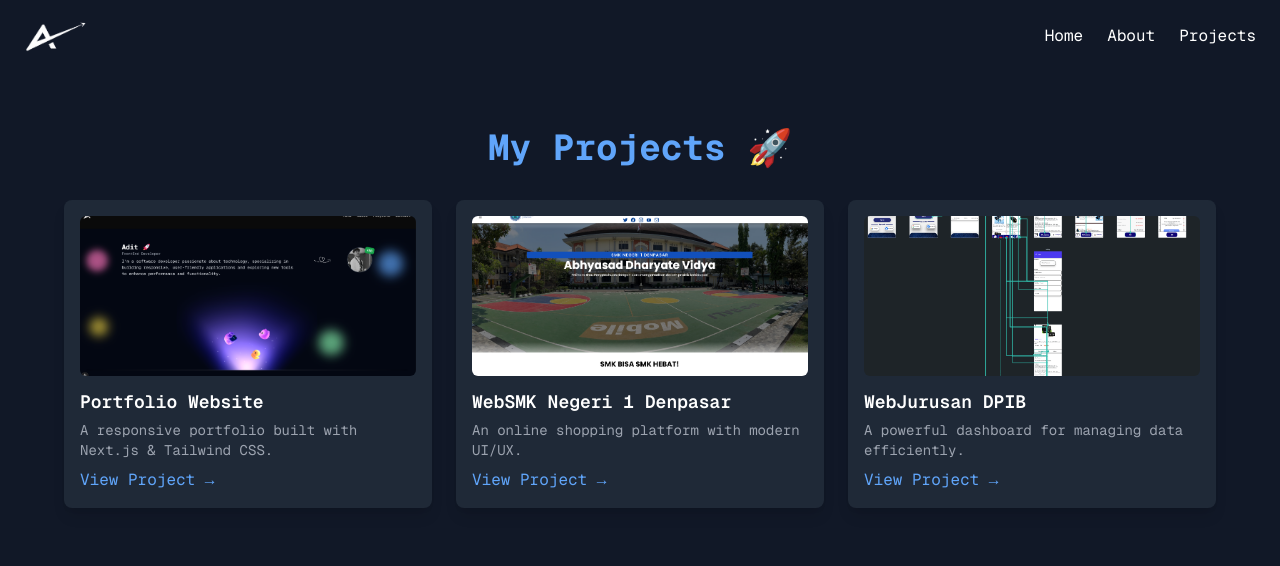
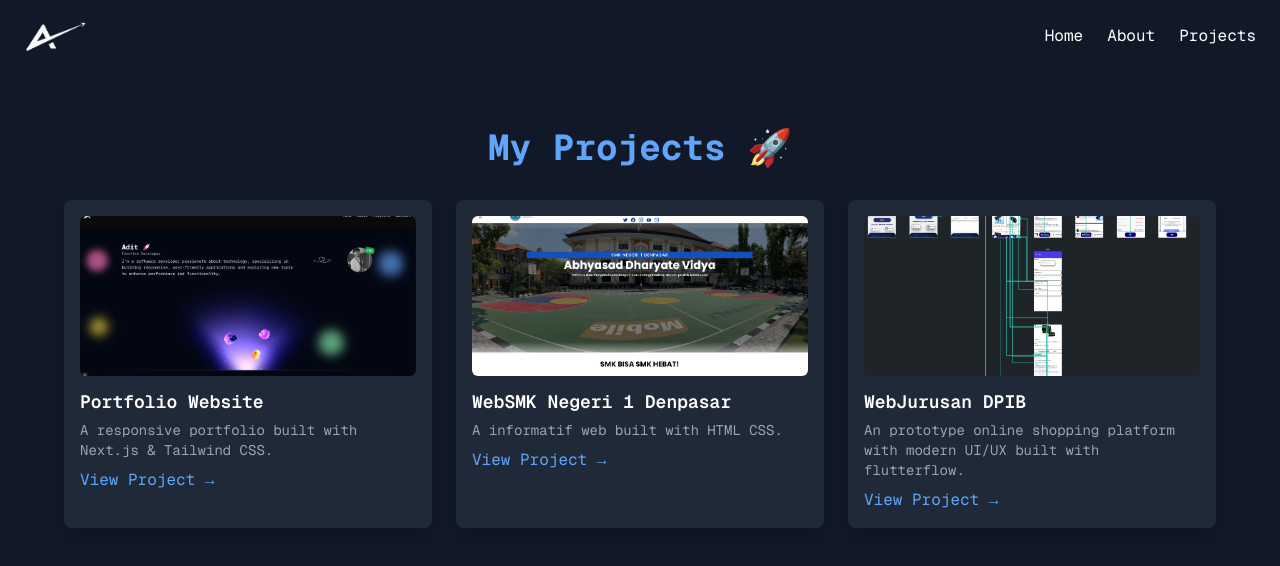
Before and after one commit to aditlex/porto-Adithya, a Next.js app: page /projects in a window 1280 px wide. Shown: the top 566 px of the page. Built offline with nearby package versions, Linux system fonts and the light colour scheme.

Commit message:
Update page.js

```diff
--- a/src/app/projects/page.js
+++ b/src/app/projects/page.js
@@ -10,14 +10,14 @@ export default function Projects() {
       {
         id: 2,
         title: "WebSMK Negeri 1 Denpasar",
-        description: "An online shopping platform with modern UI/UX.",
+        description: "A informatif web built with HTML CSS.",
         image: "./project1.png",
         link: "https://web-skensa-b5cqlljv2-aditlexs-projects.vercel.app/",
       },
       {
         id: 3,
         title: "WebJurusan DPIB",
-        description: "A powerful dashboard for managing data efficiently.",
+        description: "An prototype online shopping platform with modern UI/UX built with flutterflow.",
         image: "./project2.png",
         link: "https://kelmpok6-xirpl-2-ng68.vercel.app/",
       },
```
